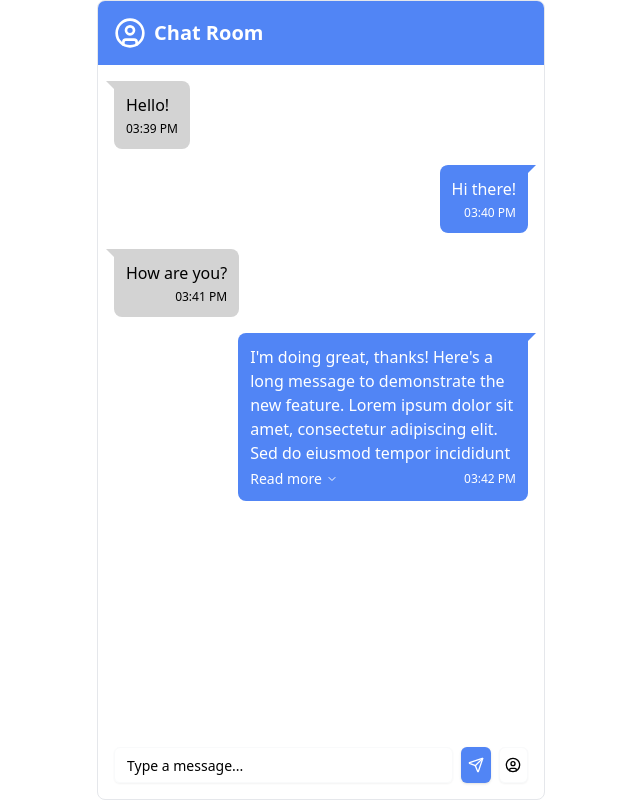
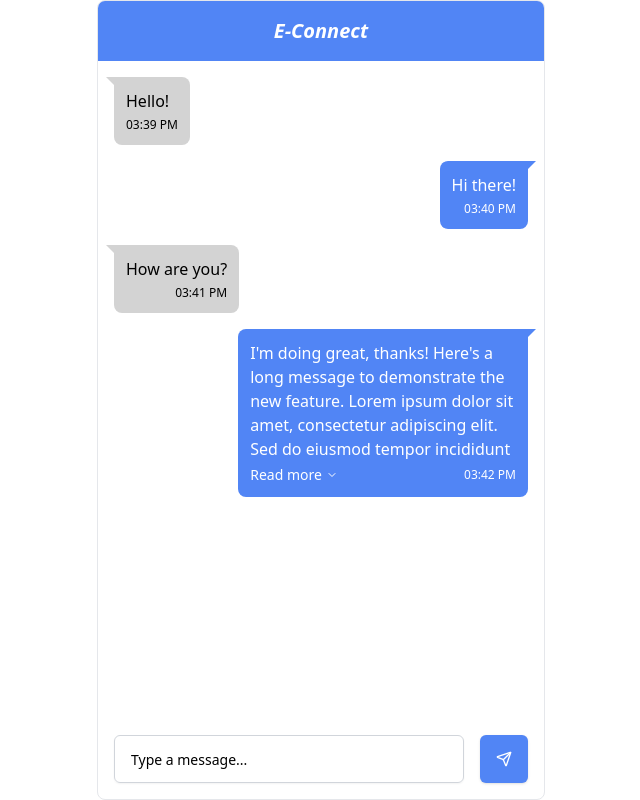
Before and after one commit to Haffee1131/e-connect, a Next.js app in the folder apps/web/: page / in a window 1280 px wide. Shown: the whole page, without its empty margins (319-959 px from the left). Built offline with nearby package versions, Linux system fonts and the light colour scheme.

Commit message:
Remove user icon from the header

```diff
--- a/apps/web/app/page.tsx
+++ b/apps/web/app/page.tsx
@@ -129,21 +129,10 @@ export default function ChatRoom() {
 		}
 	};
 
-	const handleReceiveMessage = () => {
-		const newMessage = {
-			id: messages.length + 1,
-			text: "This is a received message. It can also be quite long to demonstrate the 'Read more' functionality for received messages as well. Lorem ipsum dolor sit amet, consectetur adipiscing elit. Sed do eiusmod tempor incididunt ut labore et dolore magna aliqua.",
-			sent: false,
-			timestamp: new Date(),
-		};
-		setMessages([...messages, newMessage]);
-	};
-
 	return (
 		<div className="flex flex-col h-screen max-w-md mx-auto border rounded-lg overflow-hidden">
-			<div className="bg-primary text-primary-foreground p-4 flex items-center">
-				<UserCircle className="w-8 h-8 mr-2" />
-				<h1 className="text-xl font-bold">Chat Room</h1>
+			<div className="bg-primary text-primary-foreground p-4 flex items-center justify-center italic">
+				<h1 className="text-xl font-bold font-roboto">E-Connect</h1>
 			</div>
 
 			<ScrollArea className="flex-grow relative" ref={scrollAreaRef}>
@@ -187,32 +176,26 @@ export default function ChatRoom() {
 					))}
 				</div>
 			</ScrollArea>
-			<div className="p-4 bg-muted">
-				<div className="flex space-x-2">
+			<div className="p-4">
+				<div className="flex space-x-4">
 					<Input
 						type="text"
 						placeholder="Type a message..."
 						value={inputMessage}
 						onChange={(e) => setInputMessage(e.target.value)}
-						onKeyPress={(e) => {
+						onKeyDown={(e) => {
 							if (e.key === "Enter") {
 								handleSendMessage();
 							}
 						}}
+						className="h-12 px-4 border border-gray-300 rounded-md focus:outline-none focus:border-primary focus:ring-1 focus:ring-primary placeholder:text-md"
 					/>
-					<Button onClick={handleSendMessage} size="icon">
-						<Send className="h-4 w-4" />
+					<Button
+						onClick={handleSendMessage}
+						className="h-12 w-12 bg-primary text-white rounded-md flex items-center justify-center hover:bg-primary-dark"
+					>
+						<Send className="h-6 w-6" />
 						<span className="sr-only">Send message</span>
-					</Button>
-					<Button
-						onClick={handleReceiveMessage}
-						variant="outline"
-						size="icon"
-					>
-						<UserCircle className="h-4 w-4" />
-						<span className="sr-only">
-							Simulate received message
-						</span>
 					</Button>
 				</div>
 			</div>
```
